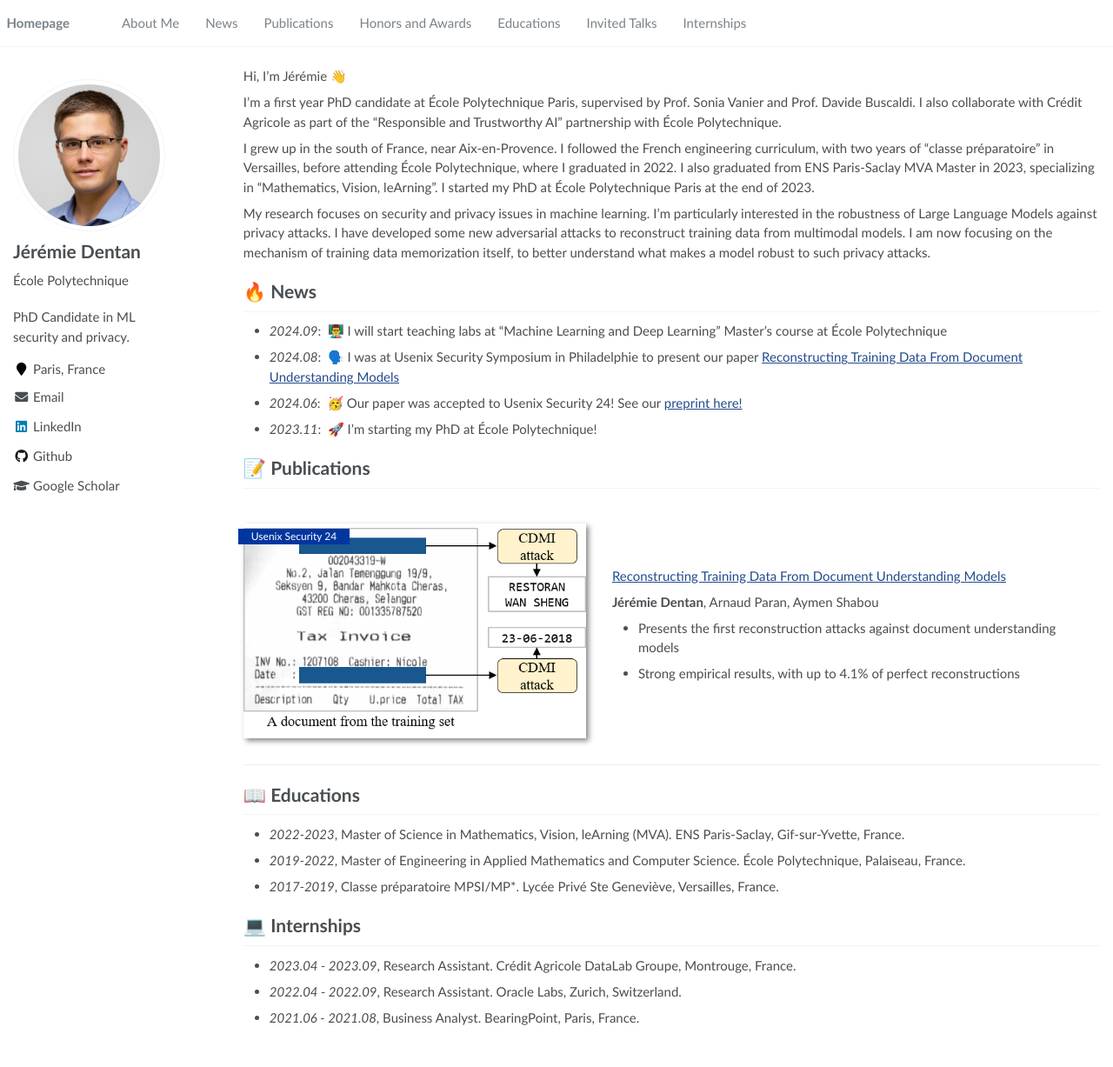
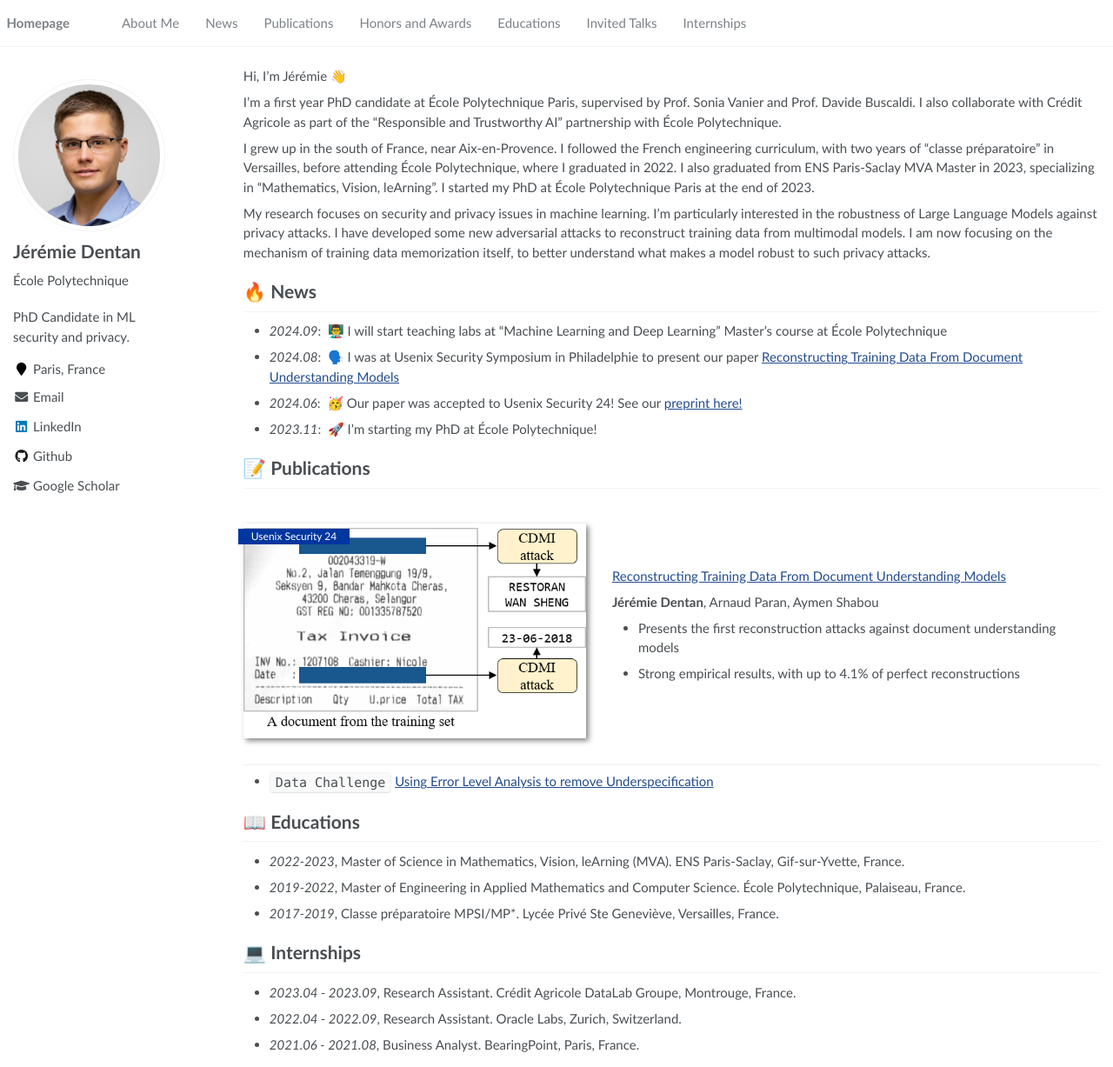
Before and after one commit to DentanJeremie/DentanJeremie.github.io, a Jekyll site: the page built from _pages/about.md, in a window 1280 px wide and 1227 px high. Shown: the whole window at 87% size. Built offline with Jekyll 4.4.1, drawn with Linux system fonts in a browser that asks for light colours.

Commit message:
Added one publication

```diff
--- a/_pages/about.md
+++ b/_pages/about.md
@@ -44,6 +44,8 @@ My research focuses on security and privacy issues in machine learning. I'm part
 </div>
 </div>
 
+- `Data Challenge` [Using Error Level Analysis to remove Underspecification](https://www.researchgate.net/profile/Jeremie-Dentan/publication/369315523_Using_Error_Level_Analysis_to_remove_Underspecification/links/641465e0315dfb4cce89bda9/Using-Error-Level-Analysis-to-remove-Underspecification.pdf)
+
 # 📖 Educations
 - *2022-2023*, Master of Science in Mathematics, Vision, leArning (MVA). ENS Paris-Saclay, Gif-sur-Yvette, France.
 - *2019-2022*, Master of Engineering in Applied Mathematics and Computer Science. École Polytechnique, Palaiseau, France.
```
